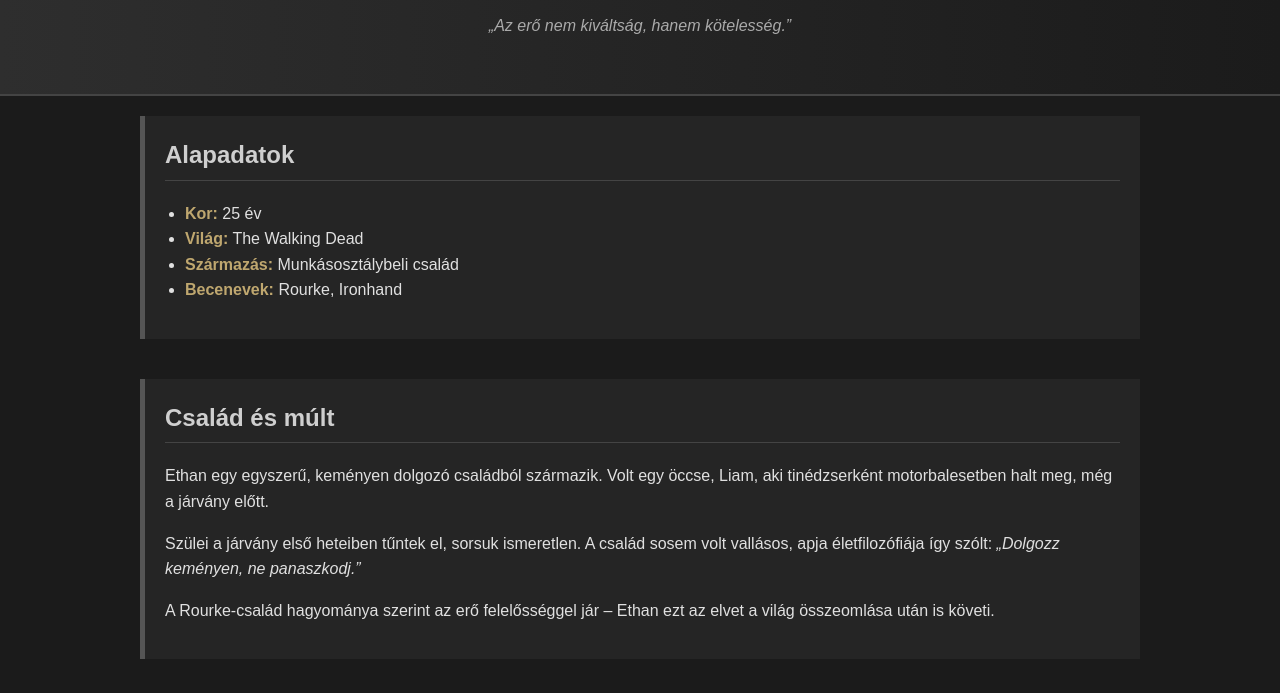
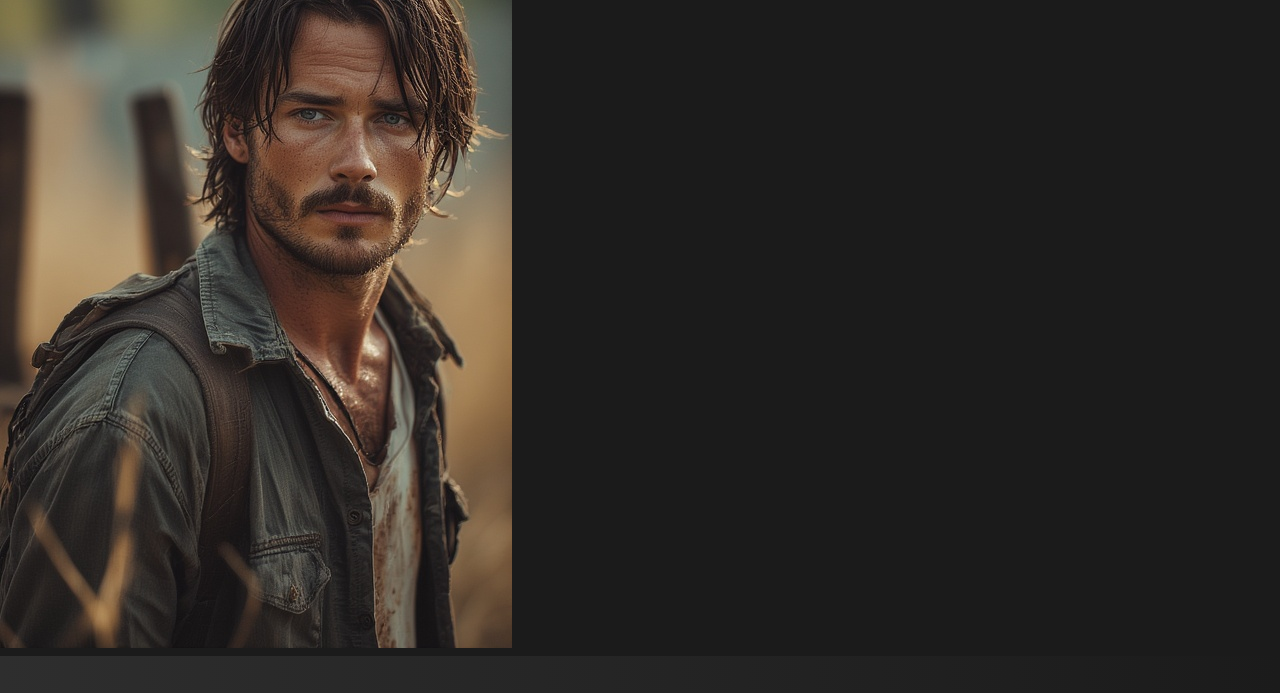
Before and after one commit to Agatill124/karakter-alkotas-, a plain HTML site: page index.html in a window 1280 px wide. Shown: the part 120-813 px from the top of the page. Drawn offline with Linux system fonts and the light colour scheme.

Commit message:
karakteralkotás2

```diff
--- a/index.html
+++ b/index.html
@@ -1,6 +1,7 @@
 <!DOCTYPE html>
 <html lang="hu">
 <head>
+    <img src="img/jol kinezo dani.jfif" alt="img">
     <meta charset="UTF-8">
     <title>Ethan Rourke – Karakterbemutató</title>
     <style>
```
Also changed, not shown: img/jol kinezo dani.jfif (added).
